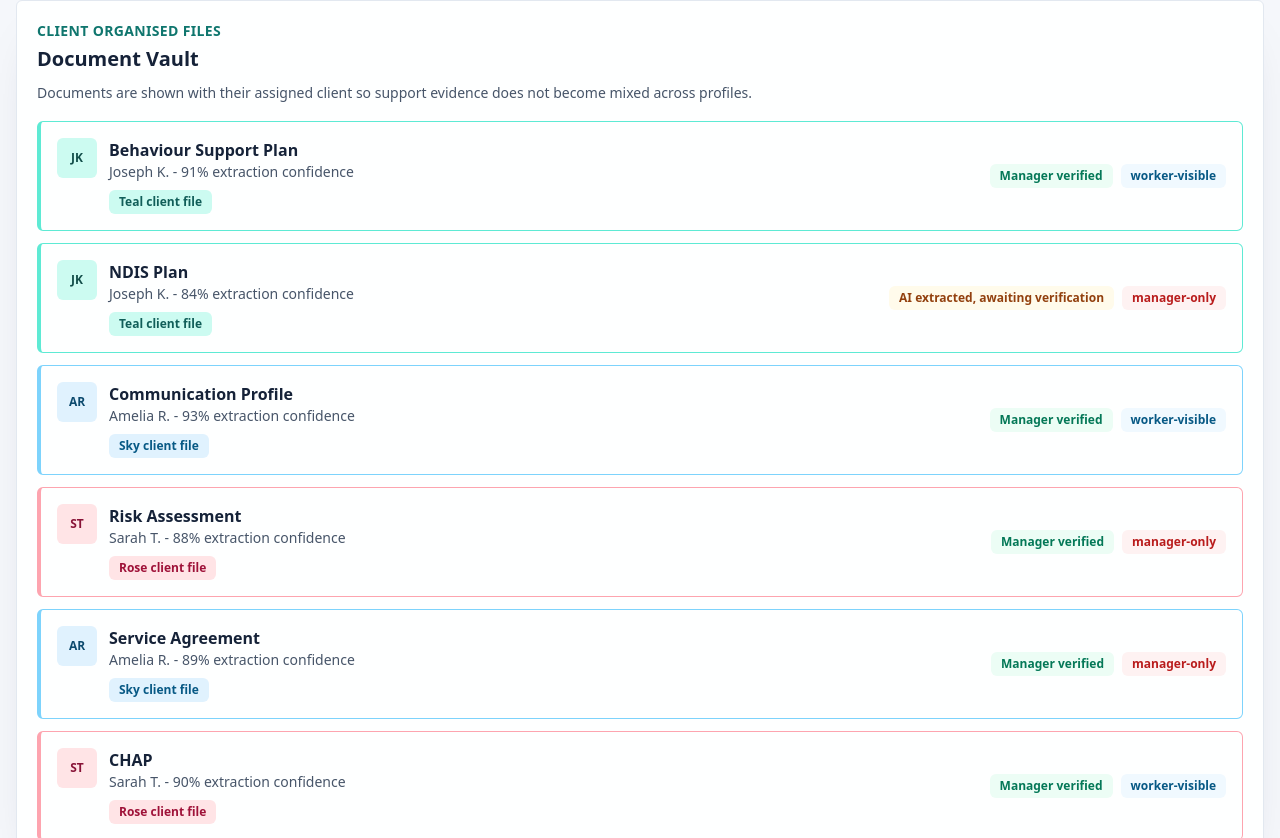
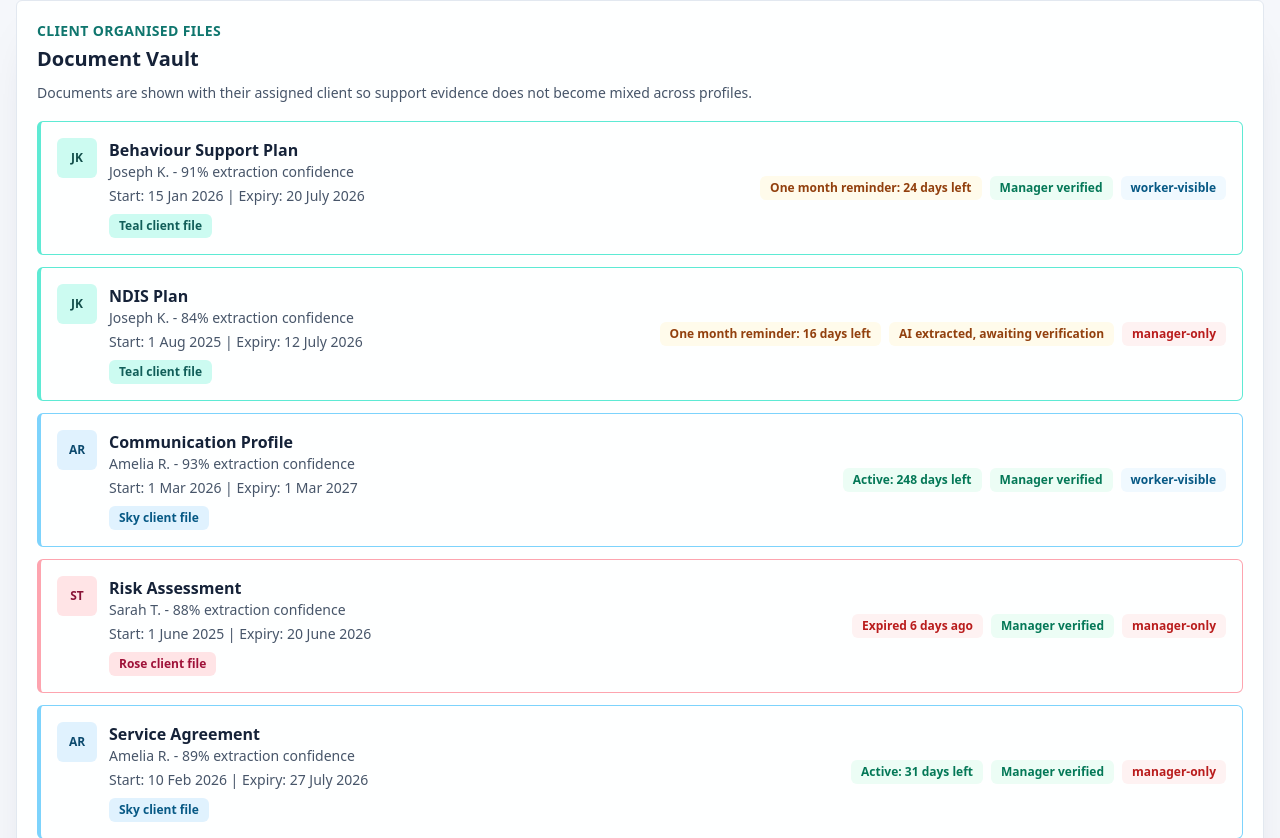
Before and after one commit to DENMWA/EMPOWER, a Next.js app: page /participants in a window 1280 px wide. Shown: the part 1082-1920 px from the top of the page. Built offline with nearby package versions, Linux system fonts and the light colour scheme.

Commit message:
Show document expiry reminders

```diff
--- a/components/documents/DocumentVault.tsx
+++ b/components/documents/DocumentVault.tsx
@@ -2,6 +2,8 @@ import { Card, StatusBadge } from "@/components/ui";
 import { getClientColourScheme } from "@/lib/client-colours";
 import { documents, participants } from "@/lib/sample-data";
 import { cn } from "@/lib/utils";
+
+const dayMs = 24 * 60 * 60 * 1000;
 
 export function DocumentVault() {
   return (
@@ -15,6 +17,7 @@ export function DocumentVault() {
         {documents.map((doc) => {
           const participant = participants.find((item) => item.id === doc.participantId);
           const colour = getClientColourScheme(doc.participantId);
+          const reminder = getExpiryReminder(doc.expiryDate);
           return (
             <div key={doc.id} className={cn("flex flex-wrap items-center justify-between gap-3 rounded-md border border-l-4 p-4", colour.border)}>
               <div className="flex items-start gap-3">
@@ -22,10 +25,12 @@ export function DocumentVault() {
                 <div>
                   <p className="font-semibold text-ink">{doc.type}</p>
                   <p className="text-sm text-slate-600">{participant?.name ?? "Unassigned client"} - {doc.confidence}% extraction confidence</p>
+                  <p className="mt-1 text-sm text-slate-600">Start: {formatDate(doc.startDate)} | Expiry: {formatDate(doc.expiryDate)}</p>
                   <span className={cn("mt-2 inline-flex rounded-md px-2.5 py-1 text-xs font-semibold", colour.badge)}>{colour.label} client file</span>
                 </div>
               </div>
               <div className="flex flex-wrap gap-2">
+                <StatusBadge label={reminder.label} tone={reminder.tone} />
                 <StatusBadge label={doc.status} tone={doc.status.includes("verified") ? "green" : "amber"} />
                 <StatusBadge label={doc.visibility} tone={doc.visibility === "manager-only" ? "red" : "blue"} />
               </div>
@@ -36,3 +41,28 @@ export function DocumentVault() {
     </Card>
   );
 }
+
+function getExpiryReminder(expiryDate: string) {
+  const today = new Date();
+  today.setHours(0, 0, 0, 0);
+  const expiry = new Date(`${expiryDate}T00:00:00`);
+  const daysUntilExpiry = Math.ceil((expiry.getTime() - today.getTime()) / dayMs);
+
+  if (daysUntilExpiry < 0) {
+    return { label: `Expired ${Math.abs(daysUntilExpiry)} days ago`, tone: "red" as const };
+  }
+
+  if (daysUntilExpiry <= 14) {
+    return { label: `Fortnight reminder: ${daysUntilExpiry} days left`, tone: "red" as const };
+  }
+
+  if (daysUntilExpiry <= 30) {
+    return { label: `One month reminder: ${daysUntilExpiry} days left`, tone: "amber" as const };
+  }
+
+  return { label: `Active: ${daysUntilExpiry} days left`, tone: "green" as const };
+}
+
+function formatDate(value: string) {
+  return new Date(`${value}T00:00:00`).toLocaleDateString("en-AU", { day: "numeric", month: "short", year: "numeric" });
+}
```
